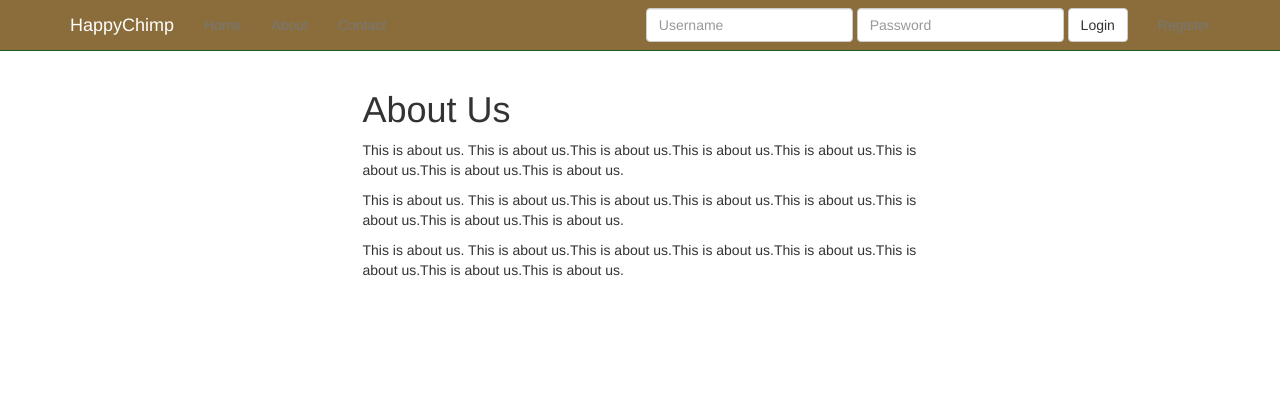
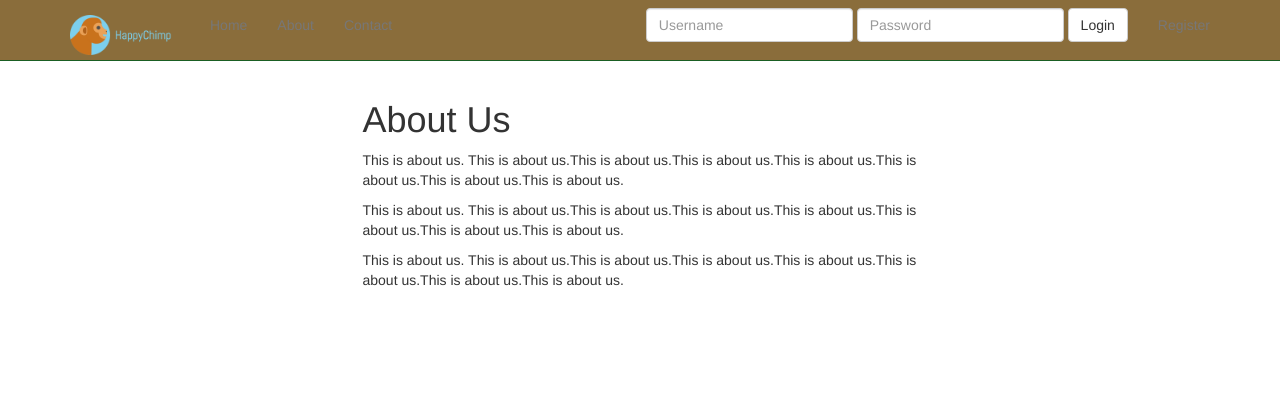
Before and after one commit to FourMoBro/psychic-barnacle, a Django app: page /about/ in a window 1280 px wide. Shown: the top 420 px of the page. Run offline with Django 3.2, Linux system fonts and the light colour scheme; some libraries are stand-ins or nearby versions.

Commit message:
navbar fix1

```diff
--- a/templates/navbar.html
+++ b/templates/navbar.html
@@ -1,7 +1,7 @@
 {% load staticfiles %}
 <!-- Static navbar -->
     <nav class="navbar navbar-default navbar-static-top">
-      <div class="container">
+      <div class="container" style="height:60px";>
         <div class="navbar-header">
           <button type="button" class="navbar-toggle collapsed" data-toggle="collapse" data-target="#navbar" aria-expanded="false" aria-controls="navbar">
             <span class="sr-only">Toggle navigation</span>
@@ -9,7 +9,7 @@
             <span class="icon-bar"></span>
             <span class="icon-bar"></span>
           </button>
-          <a class="navbar-brand" href="{% url 'home' %}">HappyChimp</a>
+          <a class="navbar-brand" href="{% url 'home' %}"><img src = "{% static 'img/logo.png' %}" width = 110px height = 40px></a>
         </div>
         <div id="navbar" class="navbar-collapse collapse">
           <ul class="nav navbar-nav">
```
Also changed, not shown: db.sqlite3, static_in_pro/our_static/img/logo.png (added).
